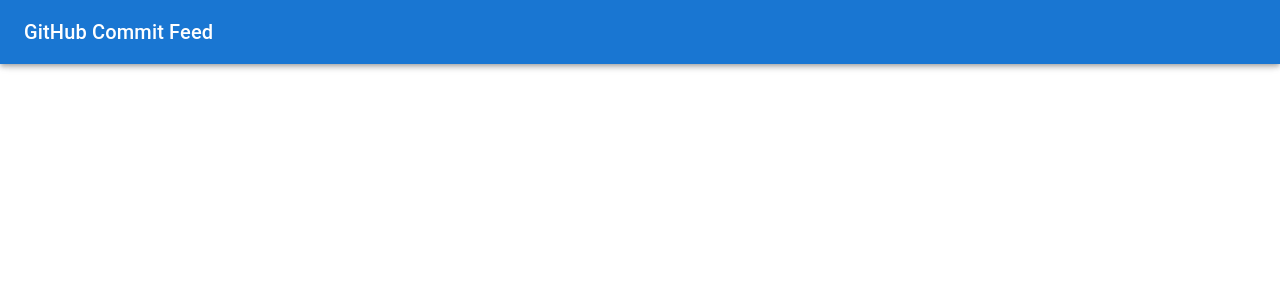
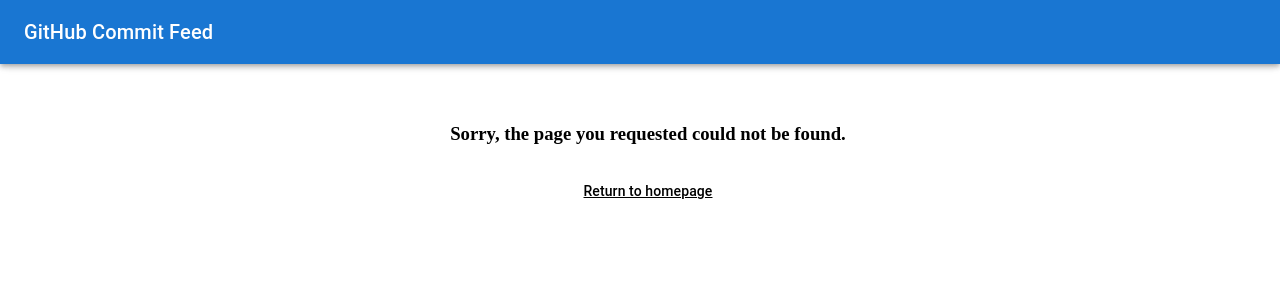
Before and after one commit to maggie9595/chronosphere-commit-feed, a React (Create React App) app: page /does/not/exist in a window 1280 px wide. Shown: the top 300 px of the page. Built offline with nearby package versions, Linux system fonts and the light colour scheme.

Commit message:
DoesNotExist done

```diff
--- a/src/App.tsx
+++ b/src/App.tsx
@@ -1,6 +1,7 @@
 import { AppBar, Toolbar, Typography } from "@mui/material";
 import React from "react";
-import { BrowserRouter, Route, Routes } from "react-router-dom";
+import { BrowserRouter, Route, Routes, Navigate } from "react-router-dom";
+import DoesNotExist from "./DoesNotExist";
 import Feed from "./Feed";
 import Home from "./Home";
 
@@ -18,14 +19,8 @@ export default function App() {
       <Routes>
         <Route path="/" element={<Home />}></Route>
         <Route path=":user/:repo" element={<Feed />}></Route>
-        <Route
-          path="*"
-          element={
-            <main style={{ padding: "1rem" }}>
-              <p>Theres nothing here!</p>
-            </main>
-          }
-        />
+        <Route path="/does/not/exist" element={<DoesNotExist />}></Route>
+        <Route path="*" element={<Navigate to="/does/not/exist" replace />} />
       </Routes>
     </BrowserRouter>
   );
--- /dev/null
+++ b/src/DoesNotExist.tsx
@@ -0,0 +1,32 @@
+import Box from "@mui/material/Box";
+import Link from "@mui/material/Link";
+import Typography from "@mui/material/Typography";
+import React, { useState } from "react";
+import "./App.css";
+
+function DoesNotExist() {
+  return (
+    <Box
+      sx={{
+        mx: "auto",
+        width: "100%",
+        p: 1,
+        mt: 12,
+        textAlign: "center",
+      }}
+    >
+      <h3>Sorry, the page you requested could not be found.</h3>
+      <Link
+        color="inherit"
+        href="/"
+        sx={{
+          p: 1,
+        }}
+      >
+        <Typography variant="subtitle2">Return to homepage</Typography>
+      </Link>
+    </Box>
+  );
+}
+
+export default DoesNotExist;
--- a/src/Feed.tsx
+++ b/src/Feed.tsx
@@ -1,18 +1,17 @@
 import Box from "@mui/material/Box";
-import Button from "@mui/material/Button";
 import Grid from "@mui/material/Grid";
 import Link from "@mui/material/Link";
-import Typography from "@mui/material/Typography";
-import React, { useEffect, useState } from "react";
-import { useParams } from "react-router-dom";
+import Paper from "@mui/material/Paper";
 import Table from "@mui/material/Table";
 import TableBody from "@mui/material/TableBody";
 import TableCell from "@mui/material/TableCell";
 import TableContainer from "@mui/material/TableContainer";
 import TableHead from "@mui/material/TableHead";
 import TableRow from "@mui/material/TableRow";
+import Typography from "@mui/material/Typography";
 import { format } from "date-fns";
-import Paper from "@mui/material/Paper";
+import React, { useEffect, useState } from "react";
+import { useParams } from "react-router-dom";
 import "./App.css";
 
 type Commit = {
@@ -115,6 +114,16 @@ function Feed() {
             )}
           </Box>
         </Paper>
+
+        <Link
+          color="inherit"
+          href="/"
+          sx={{
+            p: 1,
+          }}
+        >
+          <Typography variant="subtitle2">Return to homepage</Typography>
+        </Link>
       </Grid>
     </Grid>
   );
--- a/src/Home.tsx
+++ b/src/Home.tsx
@@ -10,7 +10,6 @@ import "./App.css";
 function Home() {
   const [user, setUser] = useState<string | undefined>(undefined);
   const [repo, setRepo] = useState<string | undefined>(undefined);
-  const [error, setError] = useState<string | undefined>(undefined);
 
   return (
     <Grid container spacing={2} sx={{ px: 5 }}>
@@ -64,18 +63,6 @@ function Home() {
                   Submit
                 </Button>
               </Grid>
-              {error && (
-                <Grid item xs={12}>
-                  <Typography
-                    variant="caption"
-                    component="div"
-                    className="error"
-                    gutterBottom
-                  >
-                    Failed to fetch from GitHub API: {error}
-                  </Typography>
-                </Grid>
-              )}
             </Grid>
           </Box>
         </Paper>
```
